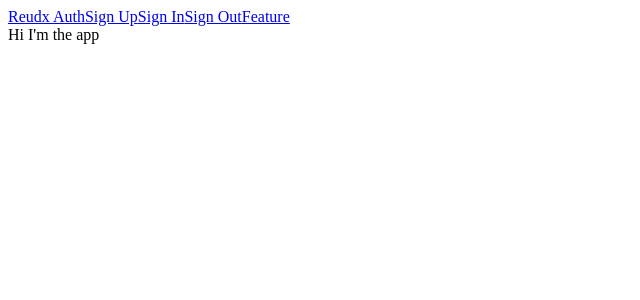
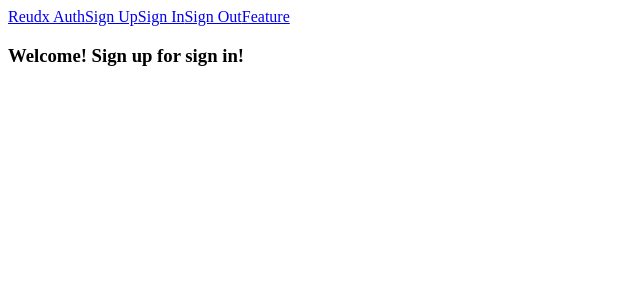
Before and after one commit to giants415/client_auth_react_redux, a React (Create React App) app: page / in a window 1280 px wide. Shown: the top 300 px of the page, without its empty margins (0-640 px from the left). Built offline with nearby package versions, Linux system fonts and the light colour scheme.

Commit message:
passes children prop in

```diff
--- a/src/components/App.js
+++ b/src/components/App.js
@@ -2,11 +2,11 @@ import React from 'react';
 
 import Header from './Header';
 
-export default () => {
+export default ({ children }) => {
   return (
     <div>
       <Header />
-      Hi I'm the app
+      {children}
     </div>
   );
 }
```
